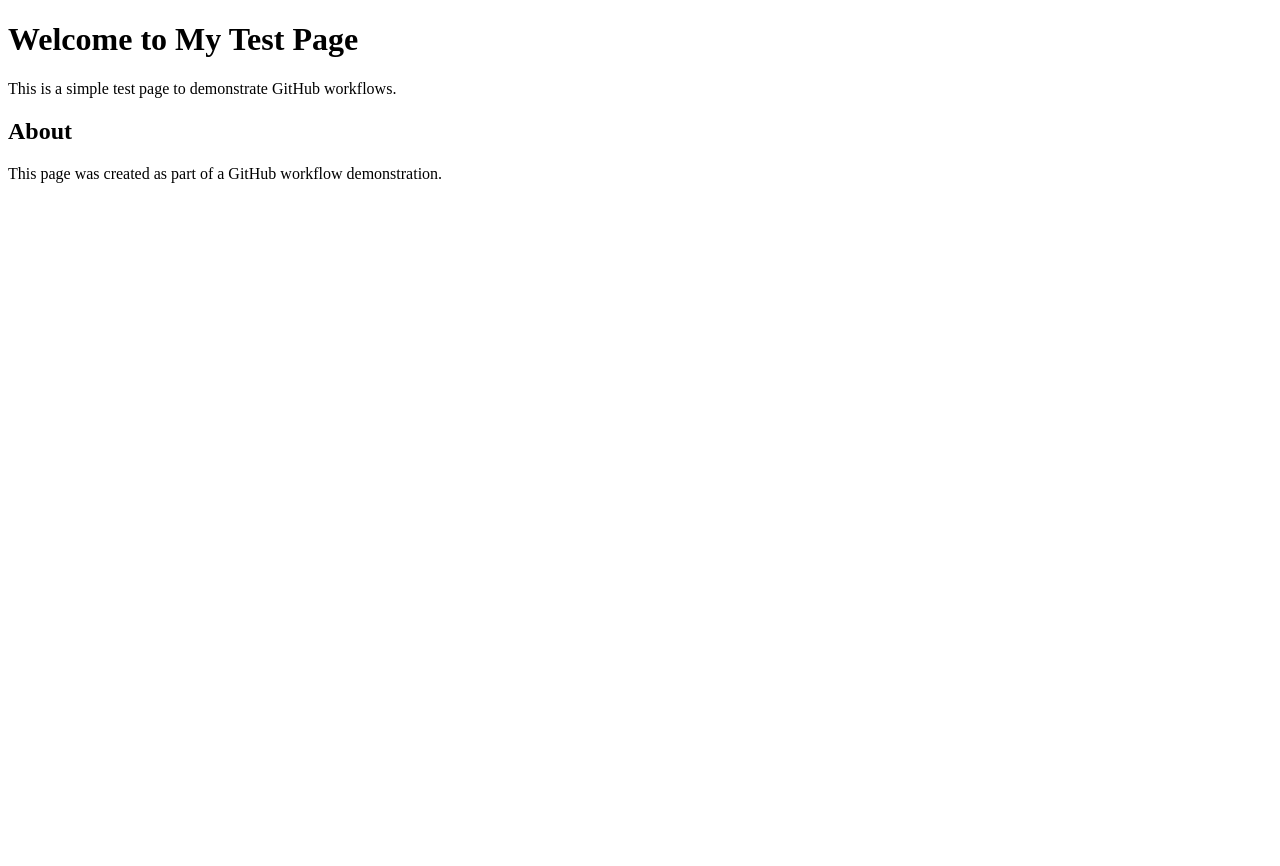
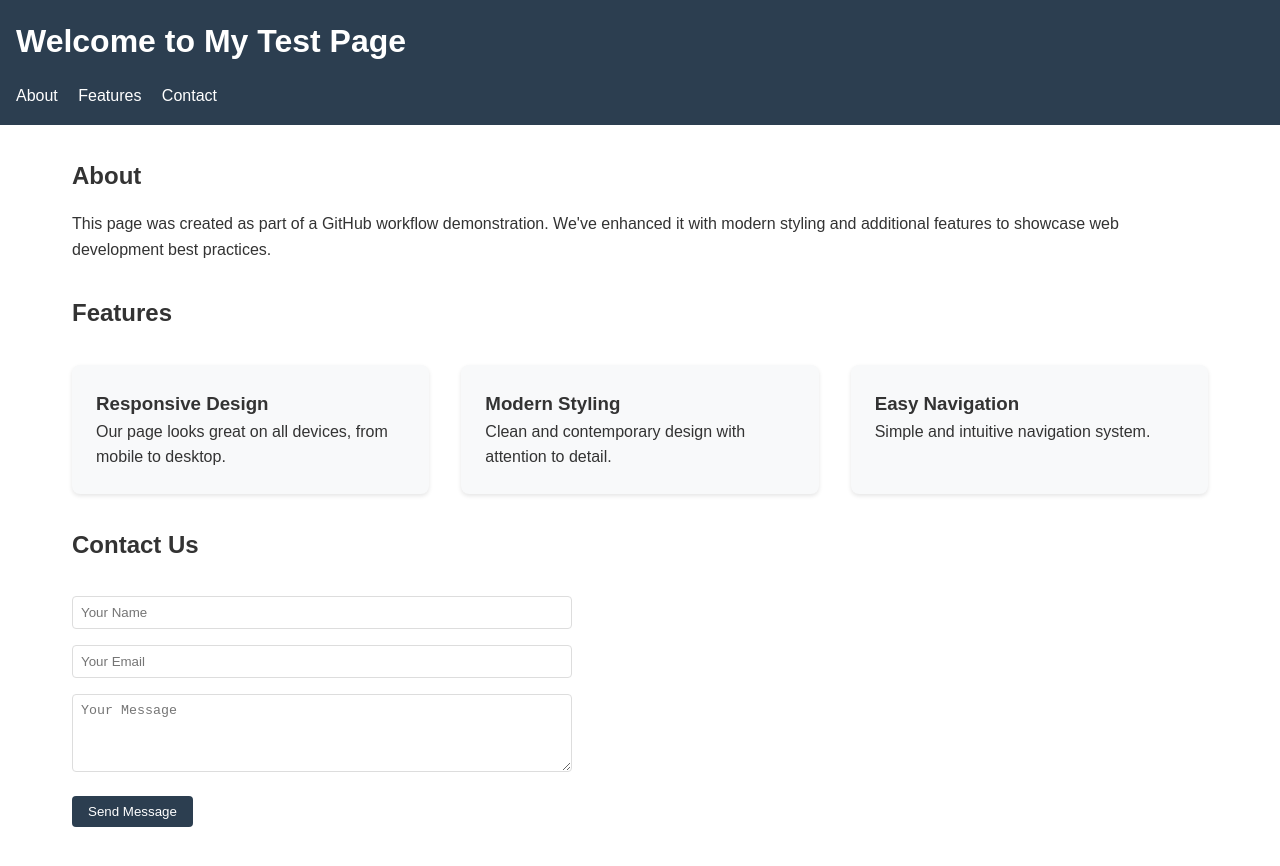
Before and after one commit to Kandigos/aba-adama-test, a plain HTML site: page index.html in a window 1280 px wide. Before the commit the page ends 800 px from the top, so only its background shows below. Drawn offline with Linux system fonts and the light colour scheme.

Commit message:
Enhance page with styling and more content

```diff
--- a/index.html
+++ b/index.html
@@ -4,14 +4,133 @@
     <meta charset="UTF-8">
     <meta name="viewport" content="width=device-width, initial-scale=1.0">
     <title>Welcome Page</title>
+    <style>
+        * {
+            margin: 0;
+            padding: 0;
+            box-sizing: border-box;
+        }
+
+        body {
+            font-family: Arial, sans-serif;
+            line-height: 1.6;
+            color: #333;
+        }
+
+        header {
+            background: #2c3e50;
+            color: white;
+            padding: 1rem;
+        }
+
+        nav {
+            margin-top: 1rem;
+        }
+
+        nav a {
+            color: white;
+            text-decoration: none;
+            margin-right: 1rem;
+        }
+
+        .container {
+            max-width: 1200px;
+            margin: 0 auto;
+            padding: 2rem;
+        }
+
+        section {
+            margin-bottom: 2rem;
+        }
+
+        h1, h2 {
+            margin-bottom: 1rem;
+        }
+
+        .features {
+            display: grid;
+            grid-template-columns: repeat(auto-fit, minmax(250px, 1fr));
+            gap: 2rem;
+            margin-top: 2rem;
+        }
+
+        .feature-card {
+            background: #f8f9fa;
+            padding: 1.5rem;
+            border-radius: 8px;
+            box-shadow: 0 2px 4px rgba(0,0,0,0.1);
+        }
+
+        .contact-form {
+            max-width: 500px;
+            margin-top: 2rem;
+        }
+
+        .contact-form input,
+        .contact-form textarea {
+            width: 100%;
+            padding: 0.5rem;
+            margin-bottom: 1rem;
+            border: 1px solid #ddd;
+            border-radius: 4px;
+        }
+
+        button {
+            background: #2c3e50;
+            color: white;
+            padding: 0.5rem 1rem;
+            border: none;
+            border-radius: 4px;
+            cursor: pointer;
+        }
+
+        button:hover {
+            background: #34495e;
+        }
+    </style>
 </head>
 <body>
-    <h1>Welcome to My Test Page</h1>
-    <p>This is a simple test page to demonstrate GitHub workflows.</p>
+    <header>
+        <h1>Welcome to My Test Page</h1>
+        <nav>
+            <a href="#about">About</a>
+            <a href="#features">Features</a>
+            <a href="#contact">Contact</a>
+        </nav>
+    </header>
+
     <div class="container">
-        <section>
+        <section id="about">
             <h2>About</h2>
-            <p>This page was created as part of a GitHub workflow demonstration.</p>
+            <p>This page was created as part of a GitHub workflow demonstration. We've enhanced it with modern styling and additional features to showcase web development best practices.</p>
+        </section>
+
+        <section id="features">
+            <h2>Features</h2>
+            <div class="features">
+                <div class="feature-card">
+                    <h3>Responsive Design</h3>
+                    <p>Our page looks great on all devices, from mobile to desktop.</p>
+                </div>
+                <div class="feature-card">
+                    <h3>Modern Styling</h3>
+                    <p>Clean and contemporary design with attention to detail.</p>
+                </div>
+                <div class="feature-card">
+                    <h3>Easy Navigation</h3>
+                    <p>Simple and intuitive navigation system.</p>
+                </div>
+            </div>
+        </section>
+
+        <section id="contact">
+            <h2>Contact Us</h2>
+            <form class="contact-form">
+                <input type="text" placeholder="Your Name" required>
+                <input type="email" placeholder="Your Email" required>
+                <textarea placeholder="Your Message" rows="4" required></textarea>
+                <button type="submit">Send Message</button>
+            </form>
         </section>
     </div>
 </body>
```
